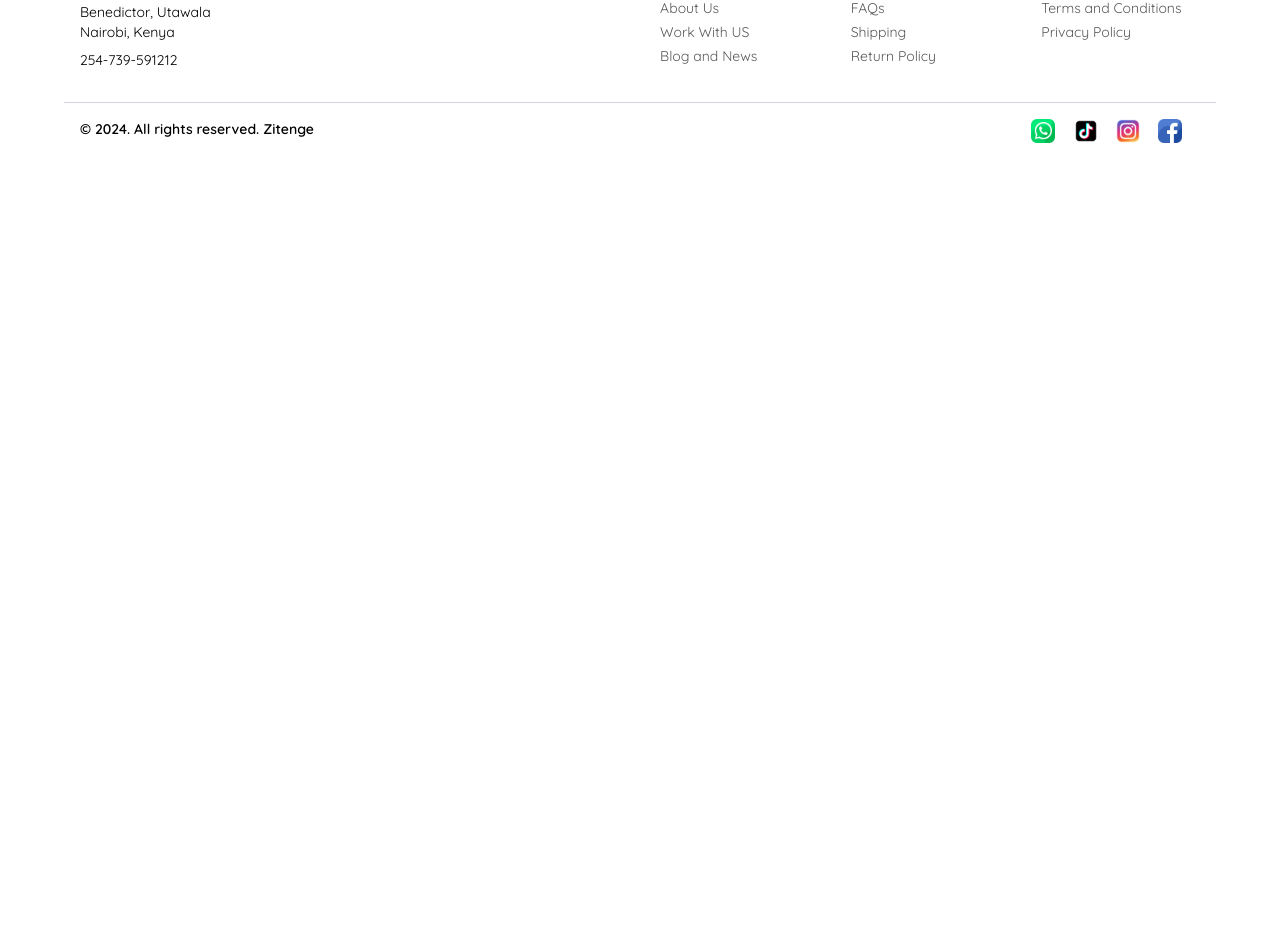
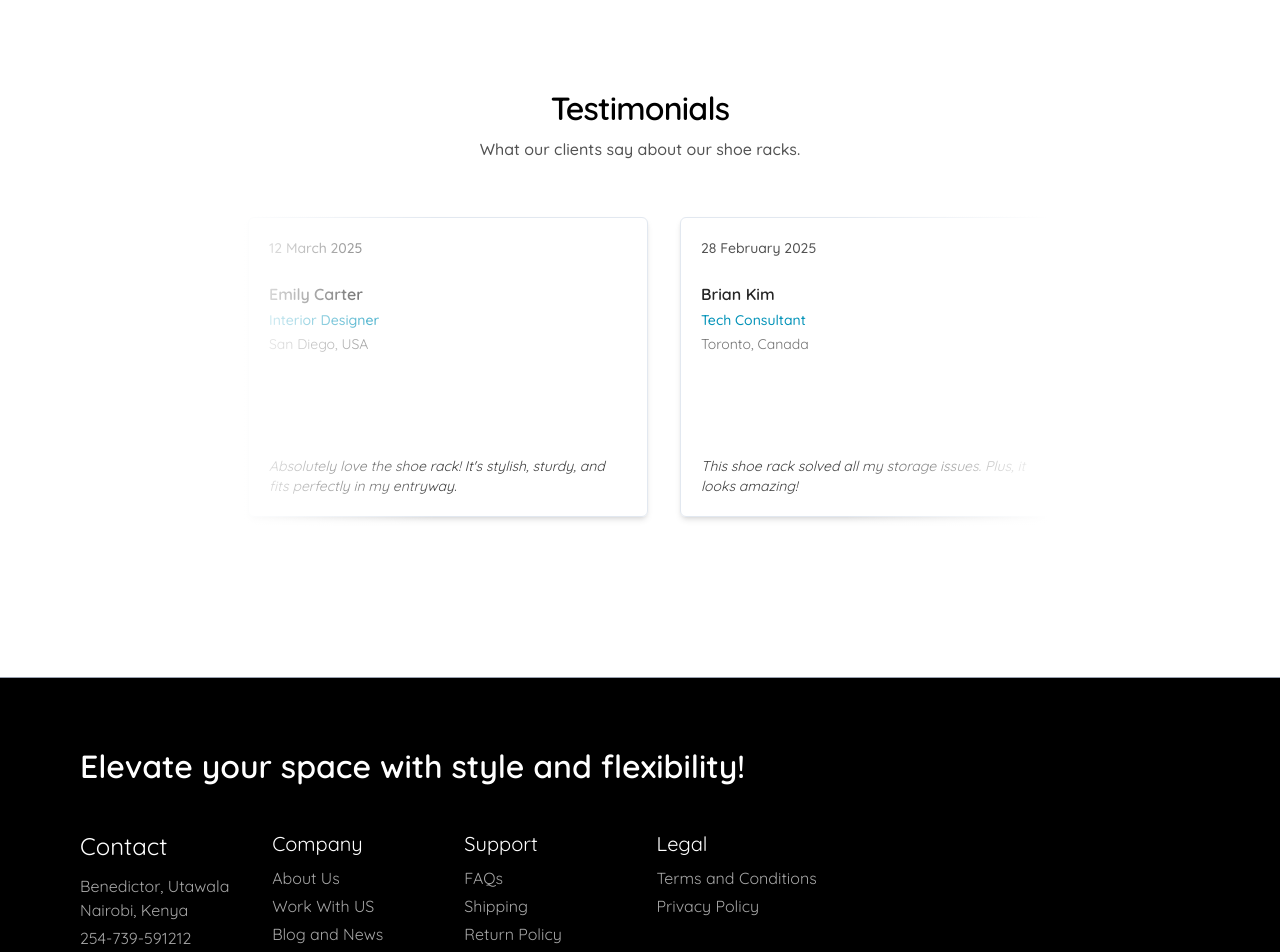
Before and after one commit to procode3/zitenge-app, a Next.js app: page / in a window 1280 px wide. Shown: the part 1472-2424 px from the top of the page. Before the commit the page ends 1679 px from the top, so only its background shows below. Built offline with nearby package versions, Linux system fonts and the light colour scheme.

Commit message:
footer and testimonials added

```diff
--- a/app/page.tsx
+++ b/app/page.tsx
@@ -1,6 +1,7 @@
 import FeatureCard from '@/components/FeatureCard';
 import Link from 'next/link'
 import Image from 'next/image'
+import Testimonials from '@/components/Testimonials';
 
 const features = [
   {
@@ -31,17 +32,17 @@ const features = [
 
 const Home = () => {
   return (
-    <div className='font-quicksand flex flex-col items-center content-center h-full w-screen '>
-      <section className='flex h-full px-4 md:px-0 md:w-[70%] text-center md:text-left md:py-16  text-black gap-4 justify-evenly md:justify-between flex-wrap-reverse md:flex-nowrap '>
-        <div className='flex flex-col justify-evenly  gap-8 h-full items-center md:items-baseline w-full md:w-1/2 '>
-          <span className='text-cyan-700 mt-20 text-sm font-semibold md:hidden'>
+		<div className="font-quicksand flex flex-col items-center content-center h-full w-full ">
+			<section className="flex h-full px-4 md:px-0 md:w-[70%] text-center md:text-left md:py-16  text-black gap-4 justify-evenly md:justify-between flex-wrap-reverse md:flex-nowrap ">
+				<div className="flex flex-col justify-evenly  gap-8 h-full items-center md:items-baseline w-full md:w-1/2 ">
+					<span className="text-cyan-700 mt-20 md:mt-0 text-sm font-semibold ">
 						Trusted by over 2000+ customers
 					</span>
-          <h1 className='text-4xl font-semibold leading-tight tracking-wide'>
+					<h1 className="text-[2.5rem] font-semibold leading-[2.4rem] sm:leading-[3rem] tracking-tight">
 						Improve the way you organize your shoes with our Handcrafted Shoe
 						Racks
 					</h1>
-          <p className='text-black/65 text-normal'>
+					<p className="text-neutral-600 font-medium">
 						Elevate your space with style and flexibility! Our sleek,
 						collapsible shoe racks are as versatile, with customizable colors to
 						match your unique vibe.
@@ -54,34 +55,38 @@ const Home = () => {
 						Shop Now
 					</Link>
 				</div>
-        <div className='hidden md:flex content-center h-1/2 md:h-3/4 filter relative'>
+				<div className="hidden md:flex content-center h-1/2 md:h-3/4 filter relative">
 					<Image
-            src='/images/rack-hero.png'
+						src="/images/rack-hero.png"
 						height={200}
 						width={200}
-            className='rounded-xl'
-            alt='Shoe Rack'
+						className="rounded-xl"
+						alt="Shoe Rack"
 					/>
 				</div>
 			</section>
-      <section className='flex justify-between flex-wrap  py-16 gap-8 text-black px-4 md:px-0 md:w-[70%] h-full'>
-        <div className='flex flex-col gap-4 w-[100%] text-center'>
-          <h2 className='text-3xl font-semibold'>
+			<section className="flex justify-between flex-wrap  py-16 gap-8 text-black px-4 md:px-0 md:w-[70%] h-full">
+				<div className="flex flex-col gap-4 w-[100%] text-center">
+					<h2 className="text-[2rem] font-semibold leading-[2.4rem] sm:leading-[42px] tracking-tight">
 						Why choose Zitenge Shoe Racks?
 					</h2>
-          <p className='text-black/65 text-sm'>
+					<p className="text-neutral-600 font-medium">
 						We are committed to providing you with the best quality shoe racks
 						that are not only functional but also stylish.
 					</p>
 				</div>
 
-        <div className='flex gap-8  w-full'>
-          <div className='flex gap-4 flex-wrap justify-evenly '>
+				<div className="flex gap-8  w-full">
+					<div className="grid grid-cols-1 md:grid-cols-2 gap-7 justify-evenly ">
 						{features.map((feature) => (
-              <FeatureCard {...feature} key={feature.title} />
+							<FeatureCard
+								{...feature}
+								key={feature.title}
+							/>
 						))}
 					</div>
 				</div>
+				<Testimonials />
 			</section>
 		</div>
 	);
--- a/components/FeatureCard.tsx
+++ b/components/FeatureCard.tsx
@@ -11,15 +11,15 @@ function FeatureCard(props) {
   const { icon, title, description } = props;
   const IconComponent = icons[icon];
   return (
-    <div className='flex flex-col gap-4  w-5/6 md:w-1/2 lg:w-1/4 border-[1px] border-slate-900  rounded p-4 items-center text-center'>
-      <div className='w-20 md:w-20 h-20 relative rounded-full bg-slate-400/60 my-4'>
+    <div className='flex flex-col gap-5 w-full border shadow-md border-slate-900/40  rounded p-5 md:p-10 items-center text-center'>
+      <div className='w-20 h-20 relative rounded-full bg-slate-400/60 my-4'>
         <IconComponent
           strokeWidth={1.2}
           className={`w-10 h-10 absolute top-1/2 left-1/2 transform -translate-x-1/2 -translate-y-1/2 `}
         />
       </div>
-      <h3 className='text-normal font-semibold'>{title}</h3>
-      <p className='text-black/65 text-sm'>{description}</p>
+      <h3 className='text-[1rem] font-semibold'>{title}</h3>
+      <p className='text-black/65 text-md'>{description}</p>
     </div>
   );
 }
--- a/components/Footer.tsx
+++ b/components/Footer.tsx
@@ -3,64 +3,99 @@ import Link from 'next/link'
 
 function Footer() {
   return (
-    <div className='font-quicksand flex flex-col w-[100%] border-t-[1px] border-gray-400  h-full py-4 md:py-12 text-black items-center justify-center'>
-      <div className=' flex gap-2 justify-between w-[90%] h-full border-b-[1px] border-gray-300 pb-4'>
-        <div className='flex flex-col gap-2 w-1/2  p-4'>
-          <h2 className='text-2xl semi-bold'>Contact</h2>
-          <p className='text-sm'>
+		<div className="font-quicksand flex flex-col justify-between w-[100%] border-t-[1px] min-h-[50vh] border-gray-400   py-4 md:py-12 text-white bg-black items-center ">
+			<div className=" flex flex-wrap gap-2 justify-between w-[90%] h-full">
+				<div className="p-4">
+					<h2 className="text-[1.5rem] md:text-[2rem] font-semibold">
+						Elevate your space with style and flexibility!
+					</h2>
+				</div>
+				<div className="grid grid-cols-2 md:grid-cols-4  justify-between">
+					<div className="flex flex-col gap-3  p-4 ">
+						<h2 className="text-2xl semi-bold">Contact</h2>
+						<div className="flex flex-col gap-1 text-md opacity-65">
+							<p className="text-md">
 								Benedictor, Utawala
 								<br />
 								Nairobi, Kenya
 							</p>
-          <p className='text-sm'>
+							<p className="text-md">
 								254-739-591212
 								<br />
 							</p>
 						</div>
-        <div className='flex flex-wrap w-1/2  justify-between'>
-          <div className='flex flex-col w-full md:w-1/3 gap-2 h-fit p-4'>
-            <h2 className='text-xl semi-bold'>Company</h2>
-            <ul className='flex flex-col gap-1 text-sm opacity-65'>
-              <li className='hover:underline cursor-pointer'>About Us</li>
-              <li className='hover:underline cursor-pointer'>Work With US</li>
-              <li className='hover:underline cursor-pointer'>Blog and News</li>
+					</div>
+					<div className="flex flex-col w-full  gap-2 p-4">
+						<h2 className="text-xl semi-bold">Company</h2>
+						<ul className="flex flex-col gap-1 text-md opacity-65">
+							<li className="hover:underline cursor-pointer">About Us</li>
+							<li className="hover:underline cursor-pointer">Work With US</li>
+							<li className="hover:underline cursor-pointer">Blog and News</li>
 						</ul>
 					</div>
-          <div className='flex flex-col gap-2 w-full md:w-1/3 h-fit p-4'>
-            <h2 className='text-xl semi-bold'>Support</h2>
-            <ul className='flex flex-col gap-1 text-sm opacity-65'>
-              <li className='hover:underline cursor-pointer'>FAQs</li>
-              <li className='hover:underline cursor-pointer'>Shipping</li>
-              <li className='hover:underline cursor-pointer'>Return Policy</li>
+					<div className="flex flex-col gap-2 w-full  p-4">
+						<h2 className="text-xl semi-bold">Support</h2>
+						<ul className="flex flex-col gap-1 text-md opacity-65">
+							<li className="hover:underline cursor-pointer">FAQs</li>
+							<li className="hover:underline cursor-pointer">Shipping</li>
+							<li className="hover:underline cursor-pointer">Return Policy</li>
 						</ul>
 					</div>
-          <div className='flex flex-col gap-2 w-full md:w-1/3 h-fit p-4'>
-            <h2 className='text-xl semi-bold'>Legal</h2>
-            <ul className='flex flex-col gap-1 text-sm opacity-65 '>
-              <li className='hover:underline cursor-pointer'>
+					<div className="flex flex-col gap-2 w-full  p-4">
+						<h2 className="text-xl semi-bold">Legal</h2>
+						<ul className="flex flex-col gap-1 text-md opacity-65 ">
+							<li className="hover:underline cursor-pointer">
 								Terms and Conditions
 							</li>
-              <li className='hover:underline cursor-pointer'>Privacy Policy</li>
+							<li className="hover:underline cursor-pointer">Privacy Policy</li>
 						</ul>
 					</div>
 				</div>
 			</div>
-      <div className='flex text-sm gap-6 justify-between w-[90%] p-4'>
-        <p className='font-semibold'>
+			<div className="flex text-md gap-6 justify-between w-[90%] p-4 border-t pt-5 md:pt-10 ">
+				<p className="font-semibold">
 					&copy; 2024. All rights reserved. Zitenge
 				</p>
-        <div className='flex flex-wrap md:w-1/6 md:justify-evenly gap-8 md:gap-2 items-center px-2'>
-          <Link href='#' className='relative w-6 h-6'>
-            <Image fill src='/images/whatsapp.png' alt='whatsapp' />
+				<div className="flex flex-wrap md:w-1/6 md:justify-evenly gap-8 md:gap-2 items-center px-2">
+					<Link
+						href="#"
+						className="relative w-6 h-6"
+					>
+						<Image
+							fill
+							src="/images/whatsapp.png"
+							alt="whatsapp"
+						/>
 					</Link>
-          <Link href='#' className='relative w-6 h-6'>
-            <Image fill src='/images/tiktok.png' alt='tiktok' />
+					<Link
+						href="#"
+						className="relative w-6 h-6"
+					>
+						<Image
+							fill
+							src="/images/tiktok.png"
+							alt="tiktok"
+						/>
 					</Link>
-          <Link href='#' className='relative w-6 h-6'>
-            <Image fill src='/images/instagram.png' alt='instagram' />
+					<Link
+						href="#"
+						className="relative w-6 h-6"
+					>
+						<Image
+							fill
+							src="/images/instagram.png"
+							alt="instagram"
+						/>
 					</Link>
-          <Link href='#' className='relative w-6 h-6'>
-            <Image fill src='/images/facebook.png' alt='facebook' />
+					<Link
+						href="#"
+						className="relative w-6 h-6"
+					>
+						<Image
+							fill
+							src="/images/facebook.png"
+							alt="facebook"
+						/>
 					</Link>
 				</div>
 			</div>
--- a/components/Nav.tsx
+++ b/components/Nav.tsx
@@ -8,7 +8,7 @@ const Nav = () => {
   const { cart } = useCustomization();
 
   return (
-    <nav className='hidden md:flex items-center justify-center w-screen border-b-[1px] border-gray-400'>
+    <nav className='hidden md:flex items-center justify-center w-full border-b-[1px] border-gray-400'>
       <div className='flex font-quicksand w-[90%] h-20 text-black justify-between items-center '>
         <h2 className='text-2xl w-1/3 '>zitenge</h2>
         <ul className='flex gap-4 justify-evenly w-1/3'>
--- /dev/null
+++ b/components/Testimonials.tsx
@@ -0,0 +1,102 @@
+import React from "react";
+import TestimonialCard from "./TestimonialsCard";
+import { Marquee } from "./magicui/marquee";
+import { cn } from "@/lib/utils";
+
+
+const ClientTestimonials = [
+	{
+		name: "Emily Carter",
+		title: "Interior Designer",
+		location: "San Diego, USA",
+		date: "12 March 2025",
+		imgSrc: "/images/clients/emily.jpg",
+		testimonial:
+			"Absolutely love the shoe rack! It's stylish, sturdy, and fits perfectly in my entryway.",
+		id: 1,
+	},
+	{
+		name: "Brian Kim",
+		title: "Tech Consultant",
+		location: "Toronto, Canada",
+		date: "28 February 2025",
+		imgSrc: "/images/clients/brian.jpg",
+		testimonial:
+			"This shoe rack solved all my storage issues. Plus, it looks amazing!",
+		id: 2,
+	},
+	{
+		name: "Aisha Mohammed",
+		title: "Lifestyle Blogger",
+		location: "Dubai, UAE",
+		date: "5 January 2025",
+		imgSrc: "/images/clients/aisha.jpg",
+		testimonial:
+			"Perfect for organizing my growing shoe collection. Highly recommended!",
+		id: 3,
+	},
+	{
+		name: "Carlos Rivera",
+		title: "Photographer",
+		location: "Barcelona, Spain",
+		date: "22 December 2024",
+		imgSrc: "/images/clients/carlos.jpg",
+		testimonial:
+			"Beautifully crafted and super practical. It’s now a centerpiece in my hallway.",
+		id: 4,
+	},
+	{
+		name: "Grace Liu",
+		title: "Marketing Executive",
+		location: "Singapore",
+		date: "9 November 2024",
+		imgSrc: "/images/clients/grace.jpg",
+		testimonial:
+			"I get compliments on it all the time. It’s sleek, minimal, and very well made.",
+		id: 5,
+	},
+	{
+		name: "David Njoroge",
+		title: "Entrepreneur",
+		location: "Nairobi, Kenya",
+		date: "30 October 2024",
+		imgSrc: "/images/clients/david.jpg",
+		testimonial:
+			"This rack blends with any decor and holds way more shoes than I expected.",
+		id: 6,
+	},
+];
+
+export default function Testimonials() {
+	return (
+		<div className="lg:container bg-white p-10 md:py-20 w-full h-full flex flex-col gap-5 md:gap-10 items-center justify-center">
+			<div className="flex flex-col gap-2 items-center justify-center">
+				<h2
+					className={`  text-[2rem] font-semibold leading-[2.4rem] sm:leading-[42px] tracking-tight`}
+				>
+					Testimonials
+				</h2>
+				<p className="text-neutral-600 font-medium text-center">
+					What our clients say about our shoe racks.
+				</p>
+			</div>
+			<div className="relative w-full h-full">
+				<div className="pointer-events-none z-10 absolute inset-y-0 left-0 w-1/4 bg-gradient-to-r from-white"></div>
+				<div className="pointer-events-none z-10 absolute inset-y-0 right-0 w-1/4 bg-gradient-to-l from-white"></div>
+				<Marquee
+					pauseOnHover
+					className="[--duration:30s]"
+				>
+					{ClientTestimonials.map((testimonial) => (
+						<div
+							key={testimonial.id}
+							className="w-full md:w-1/4 p-2"
+						>
+							<TestimonialCard {...testimonial} />
+						</div>
+					))}
+				</Marquee>
+			</div>
+		</div>
+	);
+}
--- /dev/null
+++ b/components/TestimonialsCard.tsx
@@ -0,0 +1,50 @@
+import React from "react";
+// import Image from "next/image";
+import { cn } from "@/lib/utils";
+
+interface TestimonialCardProps {
+	name: string;
+	title: string;
+	location: string;
+	date: string;
+	imgSrc: string;
+	testimonial: string;
+	id: number;
+}
+
+export default function TestimonialCard({
+	name,
+	title,
+	location,
+	date,
+	// imgSrc,
+	testimonial,
+}: TestimonialCardProps) {
+	return (
+		<div
+			className={cn(
+				"hover:bg-gray-50 h-[300px] w-[400px] border p-5 flex flex-col gap-6 rounded-sm shadow-md"
+			)}
+		>
+			<div className="flex justify-between items-center w-full">
+				{/* <div className="relative w-[3rem] h-[3rem] border rounded-full overflow-hidden">
+					<Image
+						src={imgSrc}
+						alt={name}
+						fill
+						style={{ objectFit: "cover" }}
+					/>
+				</div> */}
+				<p className="text-neutral-600 font-medium text-sm">{date}</p>
+			</div>
+			<div className="flex flex-col justify-between h-full">
+				<div className="flex flex-col gap-1">
+					<p className="text-neutral-800 font-semibold text-[1rem]">{name}</p>
+					<p className="text-cyan-600 font-medium text-sm">{title}</p>
+					<p className="text-neutral-500 text-sm">{location}</p>
+				</div>
+				<p className="text-neutral-700 text-sm italic mt-3">{testimonial}</p>
+			</div>
+		</div>
+	);
+}
--- /dev/null
+++ b/components/magicui/marquee.tsx
@@ -0,0 +1,73 @@
+import { cn } from "@/lib/utils";
+import { ComponentPropsWithoutRef } from "react";
+
+interface MarqueeProps extends ComponentPropsWithoutRef<"div"> {
+  /**
+   * Optional CSS class name to apply custom styles
+   */
+  className?: string;
+  /**
+   * Whether to reverse the animation direction
+   * @default false
+   */
+  reverse?: boolean;
+  /**
+   * Whether to pause the animation on hover
+   * @default false
+   */
+  pauseOnHover?: boolean;
+  /**
+   * Content to be displayed in the marquee
+   */
+  children: React.ReactNode;
+  /**
+   * Whether to animate vertically instead of horizontally
+   * @default false
+   */
+  vertical?: boolean;
+  /**
+   * Number of times to repeat the content
+   * @default 4
+   */
+  repeat?: number;
+}
+
+export function Marquee({
+  className,
+  reverse = false,
+  pauseOnHover = false,
+  children,
+  vertical = false,
+  repeat = 4,
+  ...props
+}: MarqueeProps) {
+  return (
+    <div
+      {...props}
+      className={cn(
+        "group flex overflow-hidden p-2 [--duration:40s] [--gap:1rem] [gap:var(--gap)]",
+        {
+          "flex-row": !vertical,
+          "flex-col": vertical,
+        },
+        className,
+      )}
+    >
+      {Array(repeat)
+        .fill(0)
+        .map((_, i) => (
+          <div
+            key={i}
+            className={cn("flex shrink-0 justify-around [gap:var(--gap)]", {
+              "animate-marquee flex-row": !vertical,
+              "animate-marquee-vertical flex-col": vertical,
+              "group-hover:[animation-play-state:paused]": pauseOnHover,
+              "[animation-direction:reverse]": reverse,
+            })}
+          >
+            {children}
+          </div>
+        ))}
+    </div>
+  );
+}
```
Lines whose indentation alone changed are shown as unchanged.
